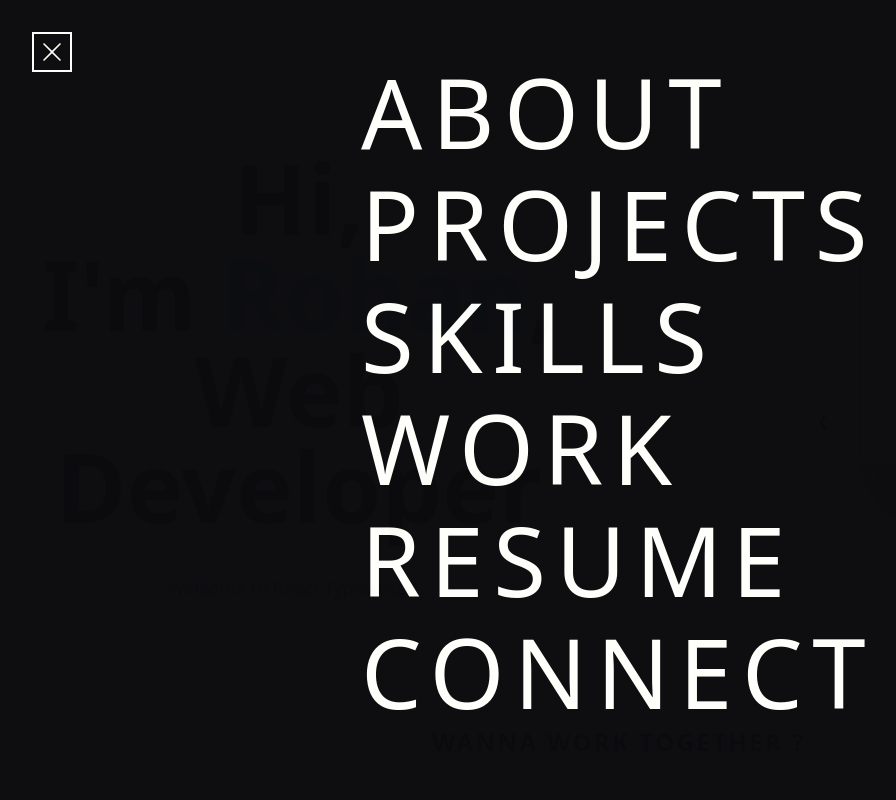
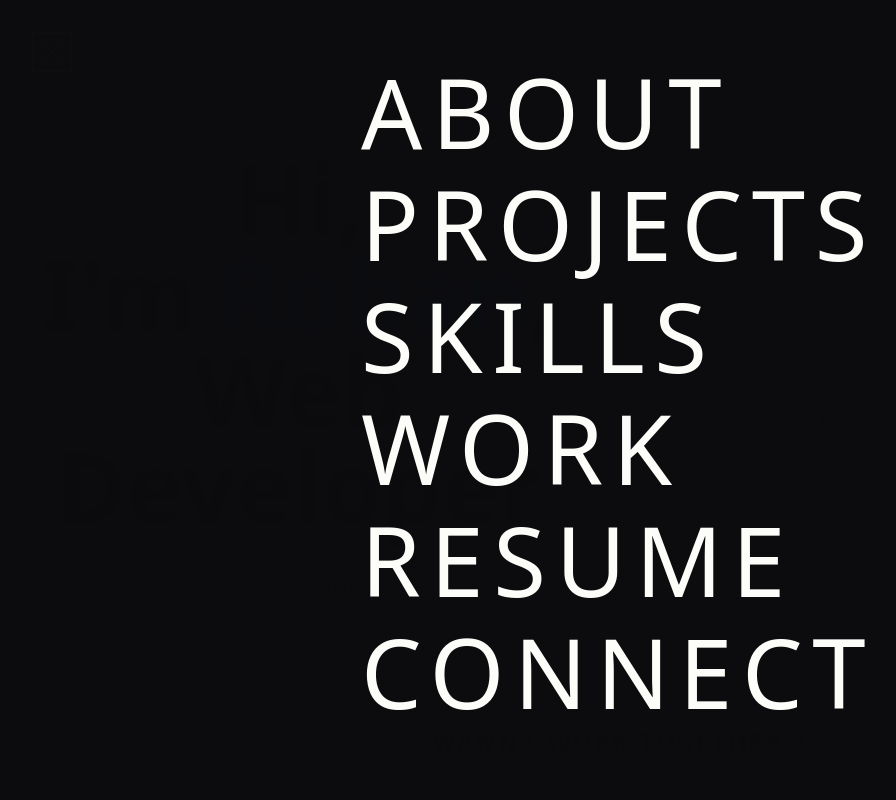
Before and after one commit to Rohansaini1512/Portfolio, a React (Vite) app: page / in a window 1280 px wide. Both pictures are taken after a click on the element 73 px from the left and 52 px from the top of the page. Shown: the top 800 px of the page, without its empty margins (21-917 px from the left). Built offline with nearby package versions, Linux system fonts and the light colour scheme.

Commit message:
Improve Layout

```diff
--- a/src/Layout/HomeLayout.jsx
+++ b/src/Layout/HomeLayout.jsx
@@ -34,10 +34,10 @@ function HomeLayout({ children, toggle, setToggle }) {
   };
 
   return (
-    <div className="w-full flex flex-col items-center min-h-screen">
+    <div className="w-full flex flex-col items-center min-h-screen relative">
       <div className="w-11/12 pt-8 flex flex-row justify-between items-center z-30">
         <div
-          className="h-10 w-10 border-2 border-[#fefffa] text-[#fefffa] text-2xl flex justify-center items-center"
+          className="h-10 w-10 border-2 border-[#fefffa] text-[#fefffa] text-2xl flex justify-center items-center cursor-pointer"
           onClick={handleToggle}
         >
           <RxHamburgerMenu
@@ -53,8 +53,16 @@ function HomeLayout({ children, toggle, setToggle }) {
         </div>
       </div>
 
+      {/* Backdrop Overlay */}
       {toggle && (
-        <motion.div className="bg-[#0C0C0F] opacity-[99%] w-full min-h-screen absolute z-20 transition duration-1000 flex justify-center items-center">
+        <motion.div
+          className="fixed inset-0 bg-black opacity-50 z-20"
+          onClick={handleToggle}
+        />
+      )}
+
+      {toggle && (
+        <motion.div className="bg-[#0C0C0F] opacity-[99%] w-full min-h-screen absolute z-30 transition duration-1000 flex justify-center items-center">
           <ul className="">
             <motion.li onMouseMove={handleHover} className="mb-4">
               <Link
```
